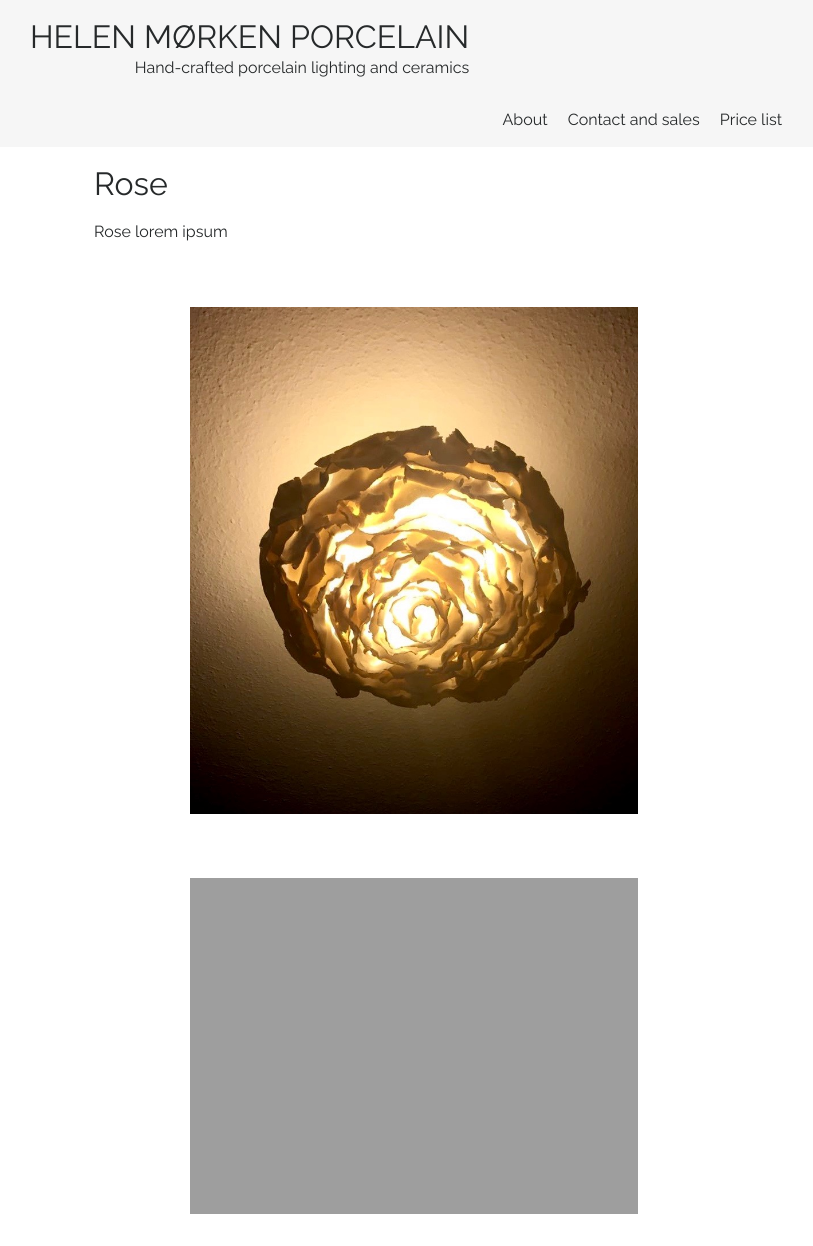
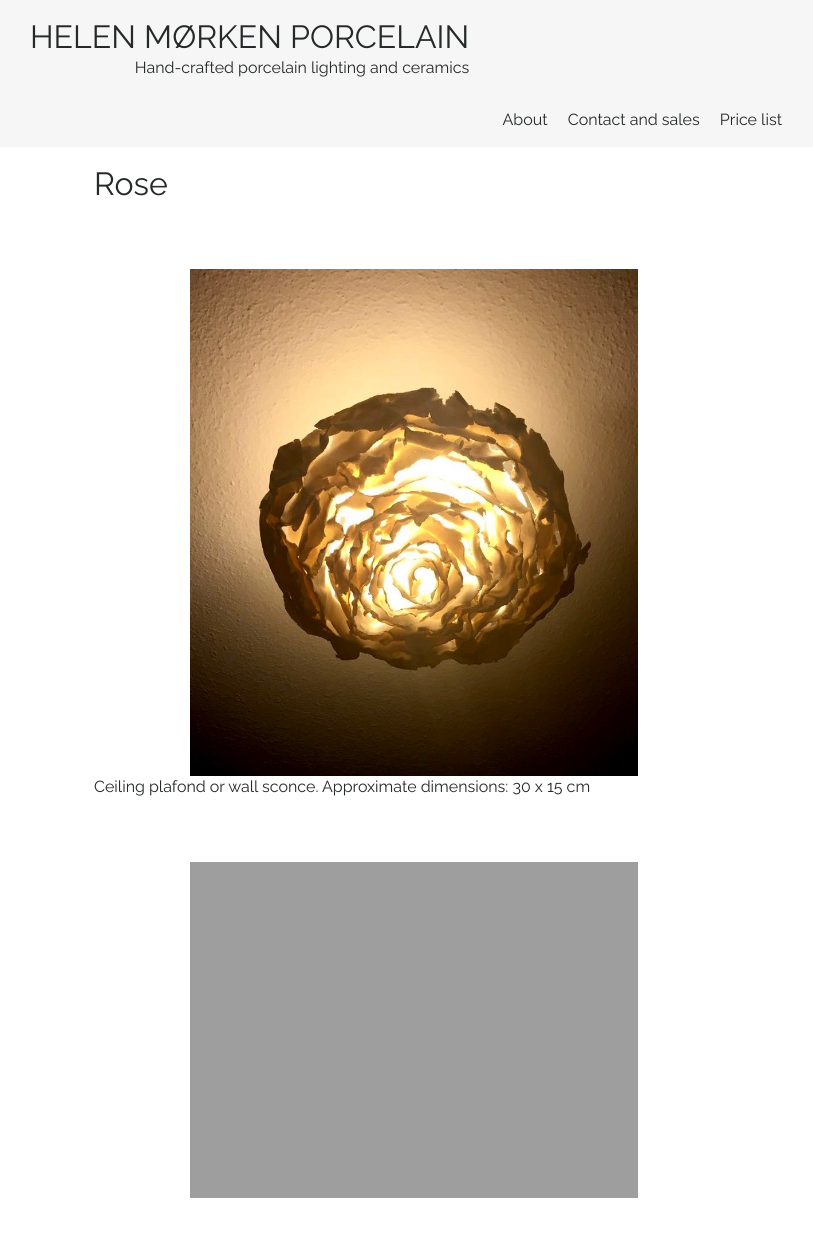
Before and after one commit to rebekkjm/helenmorkenno, a Jekyll site: the page built from _products/rose.md, in a window 1280 px wide. Shown: the whole page, without its empty margins (226-1039 px from the left). Built offline with Jekyll 4.4.1, drawn with Linux system fonts in a browser that asks for light colours.

Commit message:
Update rose.md

```diff
--- a/_products/rose.md
+++ b/_products/rose.md
@@ -5,8 +5,8 @@ order: 17
 image: "Rose1.jpg"
 ---
 
-Rose lorem ipsum
-
 ![Porcelain abstract rose plafond lamp]({{ site.github.url }}/img/Rose1.jpg)
+Ceiling plafond or wall sconce.
+Approximate dimensions: 30 x 15 cm
 
 ![Detail of porcelain abstract rose plafond lamp]({{ site.github.url }}/img/Rose2.jpg)
```
